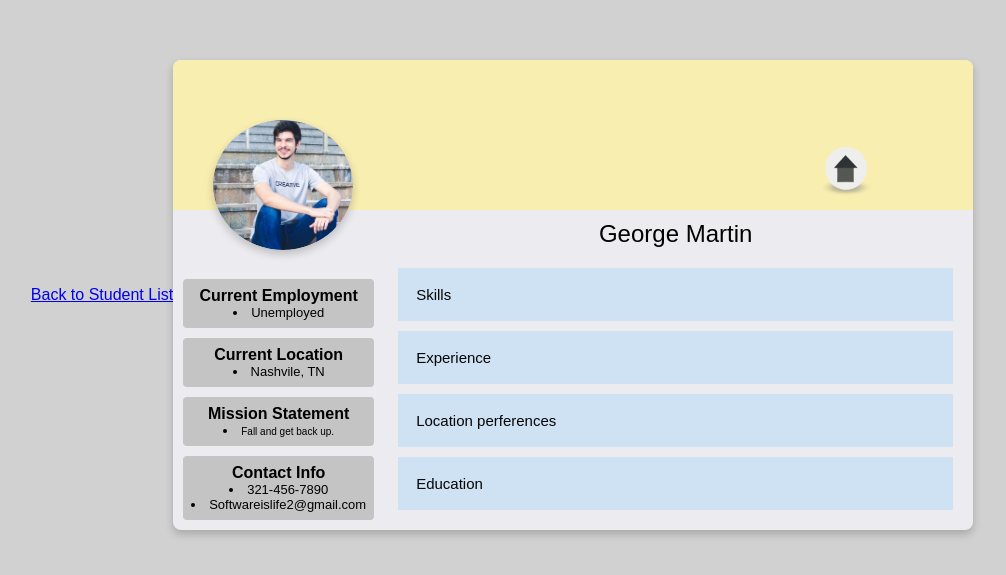
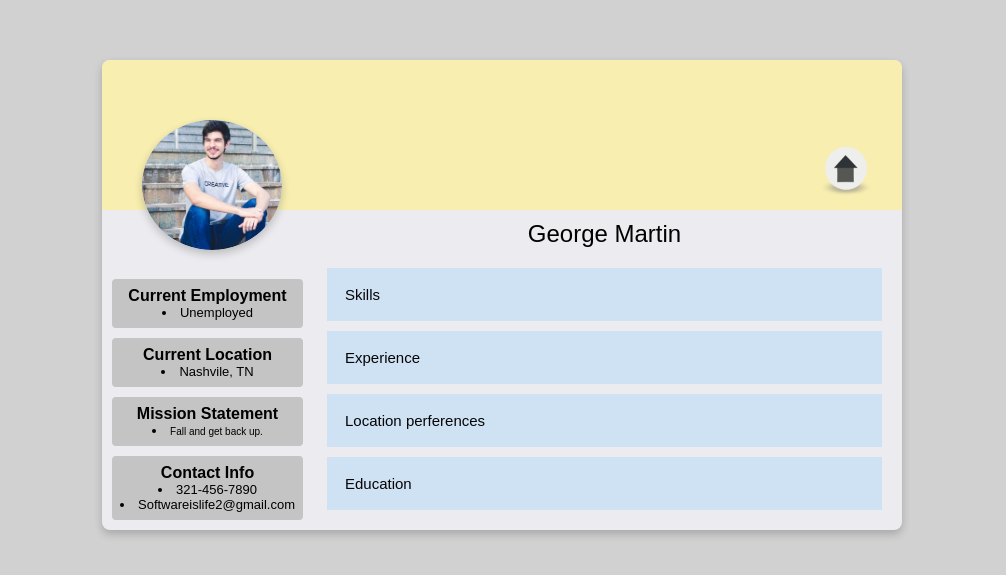
Before and after one commit to Genesis-java1/SWE-Final-Project, a website: page s7.html in a window 1280 px wide. Shown: the part 105-680 px from the top of the page, without its empty margins (138-1144 px from the left). Drawn offline with Linux system fonts and the light colour scheme; no server answers.

Commit message:
s7 s8 fix

```diff
--- a/s7.html
+++ b/s7.html
@@ -7,7 +7,6 @@
     <link rel="stylesheet" href="profile.css">
 </head>
 <body>
-  <p><a href="index.html">Back to Student List</a></p>
   <div class="profile-container">
     <div class="cover-photo">
     <img src="Images/banner1.jpg" alt="Cover Photo">
```
Also changed, not shown: s8.html (+1 -1 lines).
